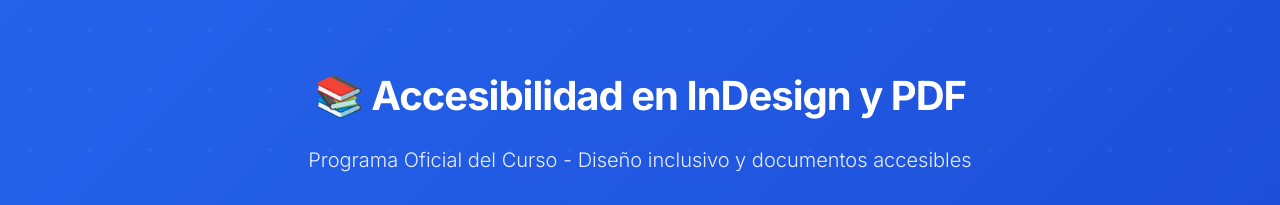
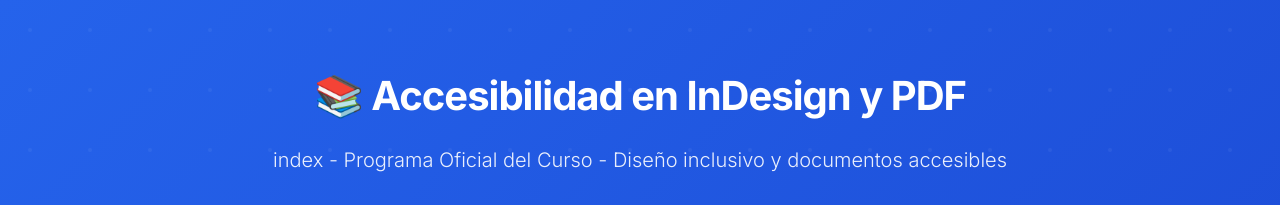
Before and after one commit to javier-p-r/Curso-de-Accesibilidad, a plain HTML site: page index.html in a window 1280 px wide. Shown: the top 205 px of the page. Drawn offline with Linux system fonts and the light colour scheme.

Commit message:
Add files via upload

```diff
--- a/index.html
+++ b/index.html
@@ -455,7 +455,7 @@
     <div class="container">
       <div class="hero-content">
         <h1>📚 Accesibilidad en InDesign y PDF</h1>
-        <p class="subtitle">Programa Oficial del Curso - Diseño inclusivo y documentos accesibles</p>
+        <p class="subtitle">index - Programa Oficial del Curso - Diseño inclusivo y documentos accesibles</p>
         <div class="tags">
           <span class="tag">12 horas</span>
           <span class="tag">Presencial / Online</span>
```
